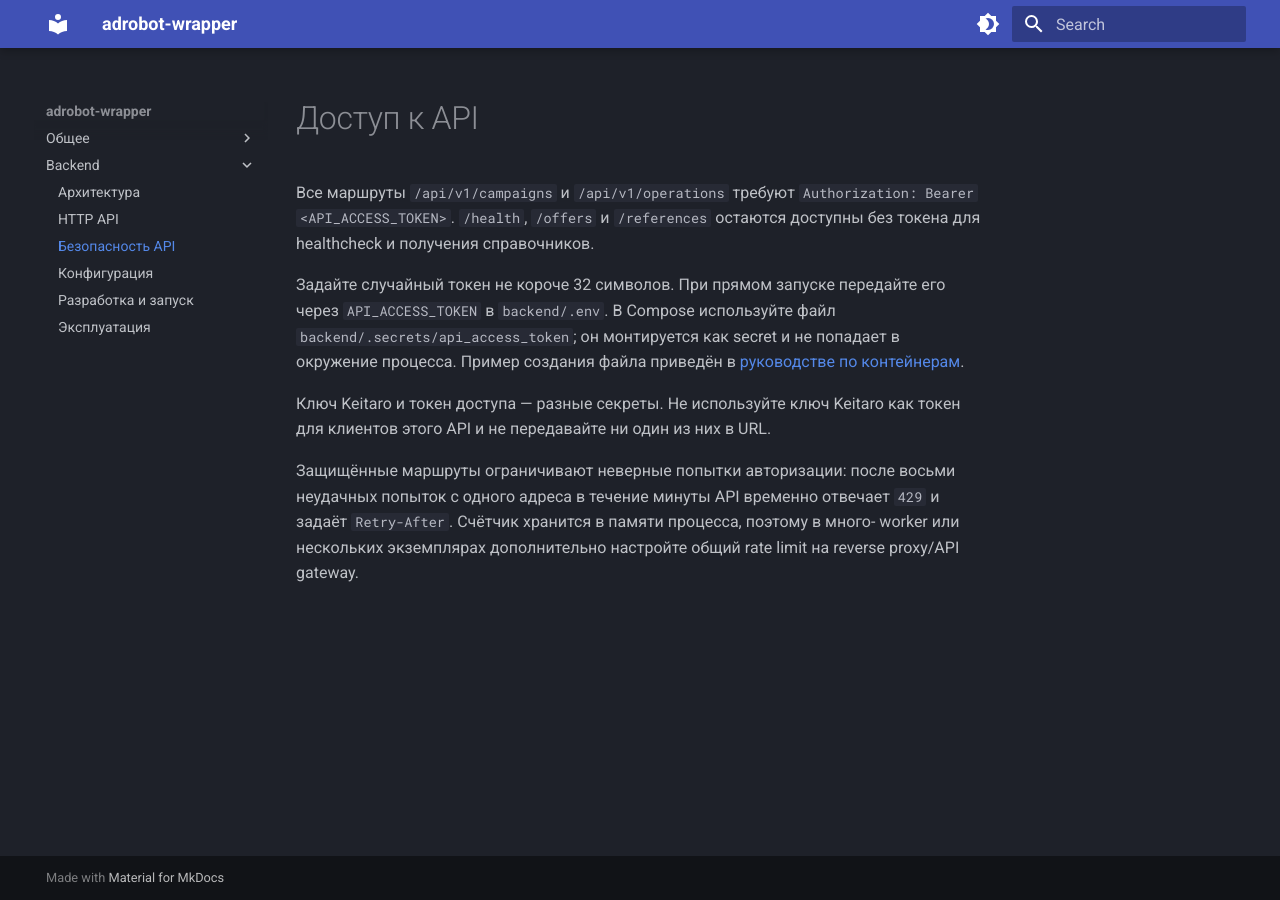
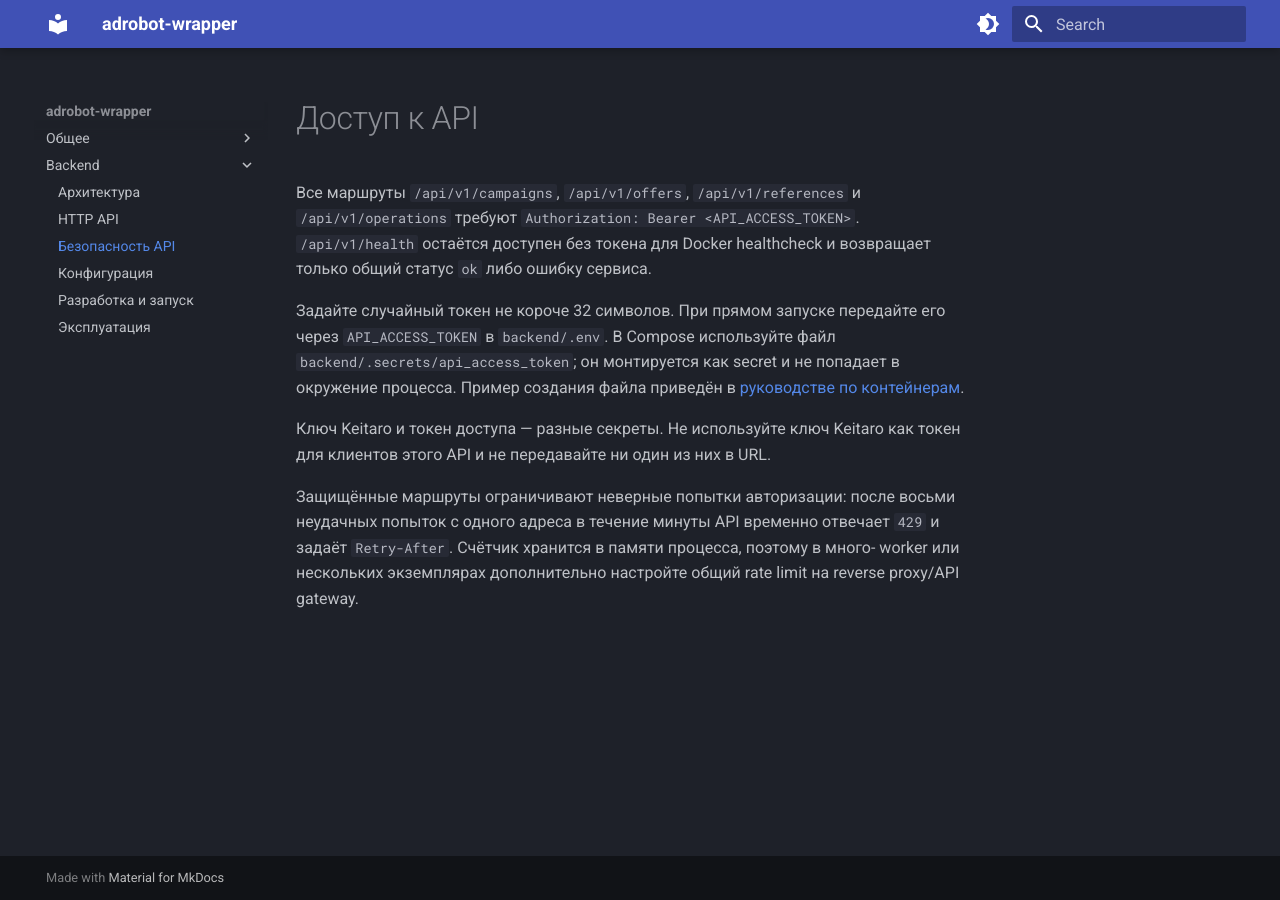
Before and after one commit to BraveTonni/adrobot-wrapper, an MkDocs documentation site: the page built from docs/backend/security.md, in a window 1280 px wide. Built offline with MkDocs 1.6.1 and Material for MkDocs 9.7.7, drawn with Linux system fonts in a browser that asks for light colours.

Commit message:
fix(security): require auth for catalog metadata

```diff
--- a/docs/backend/security.md
+++ b/docs/backend/security.md
@@ -1,8 +1,9 @@
 # Доступ к API
 
-Все маршруты `/api/v1/campaigns` и `/api/v1/operations` требуют
-`Authorization: Bearer <API_ACCESS_TOKEN>`. `/health`, `/offers` и `/references`
-остаются доступны без токена для healthcheck и получения справочников.
+Все маршруты `/api/v1/campaigns`, `/api/v1/offers`, `/api/v1/references` и
+`/api/v1/operations` требуют `Authorization: Bearer <API_ACCESS_TOKEN>`.
+`/api/v1/health` остаётся доступен без токена для Docker healthcheck и возвращает
+только общий статус `ok` либо ошибку сервиса.
 
 Задайте случайный токен не короче 32 символов. При прямом запуске передайте его
 через `API_ACCESS_TOKEN` в `backend/.env`. В Compose используйте файл
```
Also changed, not shown: docs/backend/api.md (+1 -1 lines), docs/backend/configuration.md (+1 -1 lines), 1 other file.
